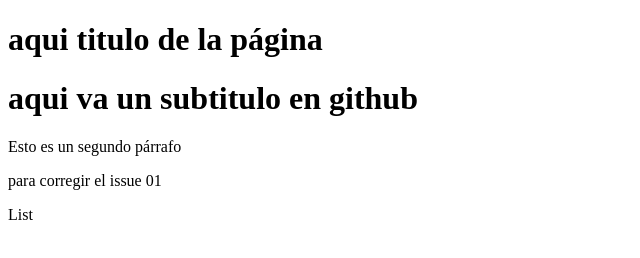
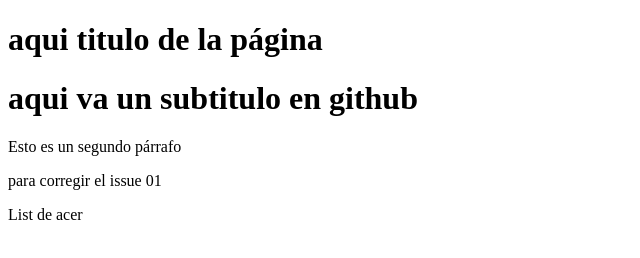
Before and after one commit to Butch33r/EmpresaC, a plain HTML site: page index.html in a window 1280 px wide. Shown: the full height of the page, 0-640 px from the left. Drawn offline with Linux system fonts and the light colour scheme.

Commit message:
Añade desde pc acer

```diff
--- a/index.html
+++ b/index.html
@@ -13,6 +13,6 @@
 
     <p>para corregir el issue 01</p>
 
-    <p>List</p>
+    <p>List de acer</p>
 </body>
 </html>
```
